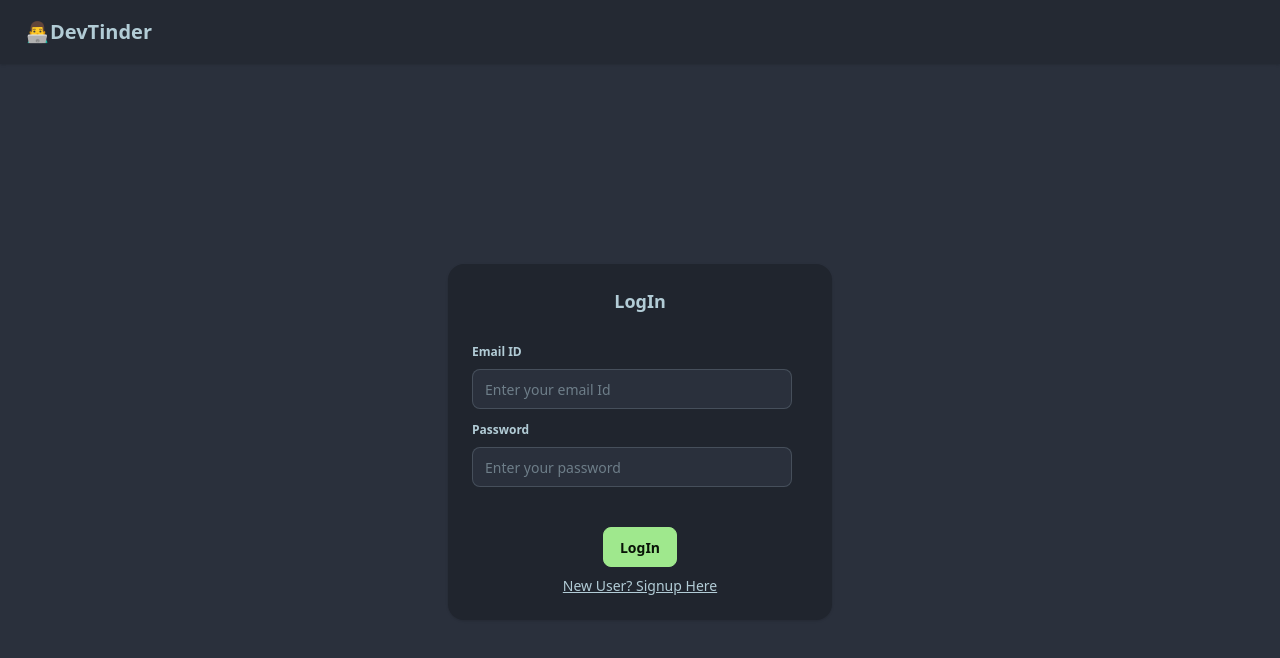
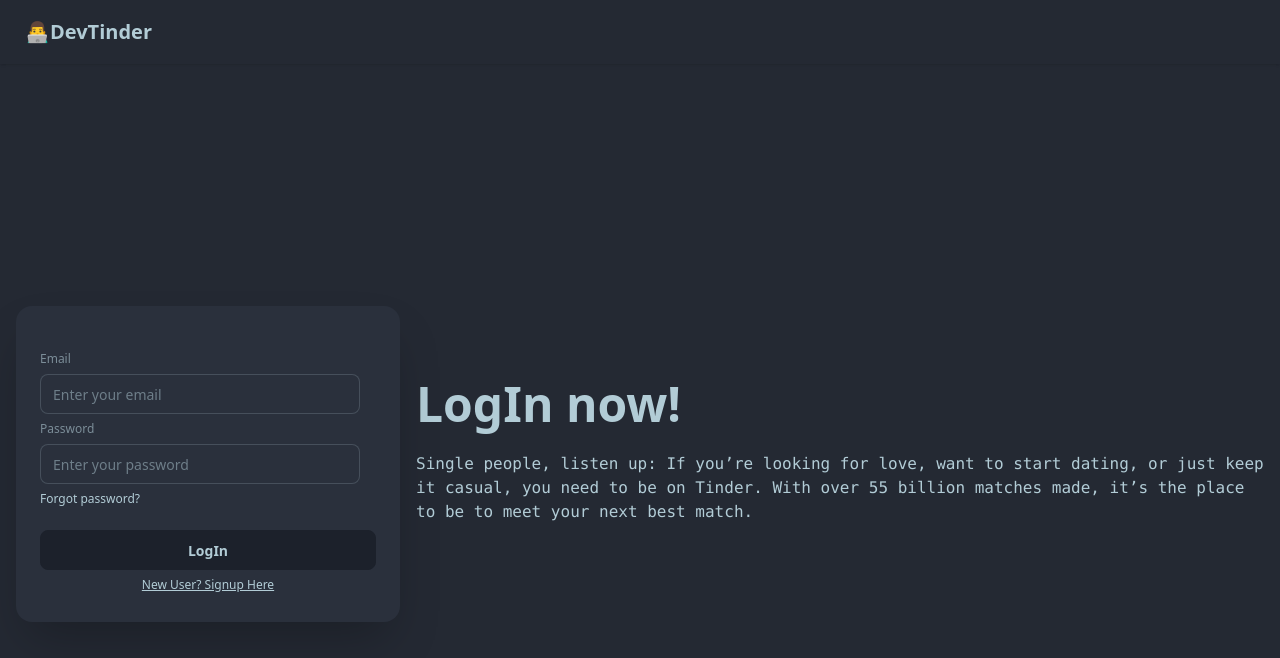
Before and after one commit to rf26538/devTinderFrontEnd, a React (Vite) app: page /login in a window 1280 px wide. Shown: the top 658 px of the page. Built offline with nearby package versions, Linux system fonts and the light colour scheme; no server answers.

Commit message:
Main page change

```diff
--- a/src/components/Login.jsx
+++ b/src/components/Login.jsx
@@ -49,16 +49,22 @@ const Login = () => {
   }
 
   return (
-    <div className="flex justify-center my-50">
-      <div className="card bg-base-300 w-96 shadow-sm">
+    <div className="hero bg-base-200 min-h-screen ">
+      <div className="hero-content flex-col lg:flex-row-reverse">
+        <div className="text-center lg:text-left">
+          <h1 className="text-5xl font-bold">{isLoginForm ? "LogIn now!" : "SignUp now!"}</h1>
+          <p className="py-6 font-mono">
+            Single people, listen up: If you’re looking for love, want to start dating, or just keep it casual, you need to be on Tinder. With over 55 billion matches made, it’s the place to be to meet your next best match.
+          </p>
+        </div>
+        <div className="card bg-base-100 w-full max-w-sm shrink-0 shadow-2xl">
           <div className="card-body">
-          <h2 className="card-title justify-center">{isLoginForm ? "LogIn" : "SignUp"}</h2>
-          <div className="my-3">
+            <p className="text-red-500 text-center mb-2">{error}</p>
+            <fieldset className="fieldset">
               {
                 !isLoginForm && (
                   <>
-                  <fieldset className="fieldset">
-                    <legend className="fieldset-legend">First Name</legend>
+                    <label className="label">First Name</label>
                     <input
                       type="text"
                       value={firstName}
@@ -66,33 +72,27 @@ const Login = () => {
                       placeholder="Enter your first name"
                       onChange={(e) => setFirstName(e.target.value)}
                     />
-                  </fieldset>
-                  <fieldset className="fieldset">
-                    <legend className="fieldset-legend">Last Name</legend>
+                    <label className="label">Last Name</label>
                     <input
                         type="text"
                         value={lastName}
                         className="input"
                         placeholder="Enter your last name"
                         onChange={(e) => setLastName(e.target.value)}
+
                       />
-                  </fieldset>
                   </>
                 )
               }
-
-            <fieldset className="fieldset">
-              <legend className="fieldset-legend">Email ID</legend>
+              <label className="label">Email</label>
               <input
                   type="text"
                   value={emailId}
                   className="input"
-                placeholder="Enter your email Id"
+                  placeholder="Enter your email"
                   onChange={(e) => setEmailId(e.target.value)}
                 />
-            </fieldset>
-            <fieldset className="fieldset">
-              <legend className="fieldset-legend">Password</legend>
+              <label className="label">Password</label>
               <input
                 type="text"
                 value={password}
@@ -100,17 +100,15 @@ const Login = () => {
                 placeholder="Enter your password"
                 onChange={(e) => setPassword(e.target.value)}
               />
-            </fieldset>
-          </div>
-          <p className="text-red-500 text-center mb-2">{error}</p>
-          <div className="card-actions justify-center">
-            <button className="btn btn-primary" onClick={isLoginForm ? handleLogin : handleSignUp}>{isLoginForm ? "LogIn" : "SignUp"}</button>
-          </div>
+              <div><a className="link link-hover">Forgot password?</a></div>
+              <button className="btn btn-neutral mt-4" onClick={isLoginForm ? handleLogin : handleSignUp}>{isLoginForm ? "LogIn" : "SignUp"}</button>
               <p className="cursor-pointer underline text-center" onClick={() => setIsLoginForm(value => !value)}>
                 {isLoginForm
                   ? "New User? Signup Here"
                   : "Existing User? Login Here"}
               </p>
+            </fieldset>
+          </div>
         </div>
       </div>
     </div>
```
Lines whose indentation alone changed are shown as unchanged.
